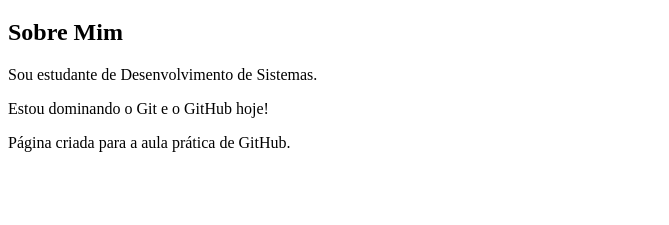
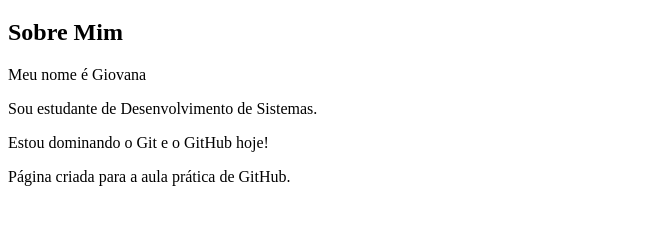
Before and after one commit to CherryyChann/meu-primeiro-portfolio, a plain HTML site: page index.html in a window 1280 px wide. Shown: the part 61-286 px from the top of the page, without its empty margins (0-669 px from the left). Drawn offline with Linux system fonts and the light colour scheme.

Commit message:
feat: Inserir meu nome

```diff
--- a/index.html
+++ b/index.html
@@ -9,6 +9,7 @@
 
     <section id="sobre">
         <h2>Sobre Mim</h2>
+        <p> Meu nome é Giovana </p>
         <p>Sou estudante de Desenvolvimento de Sistemas.</p>
         <p>Estou dominando o Git e o GitHub hoje!</p>
     </section>
```
